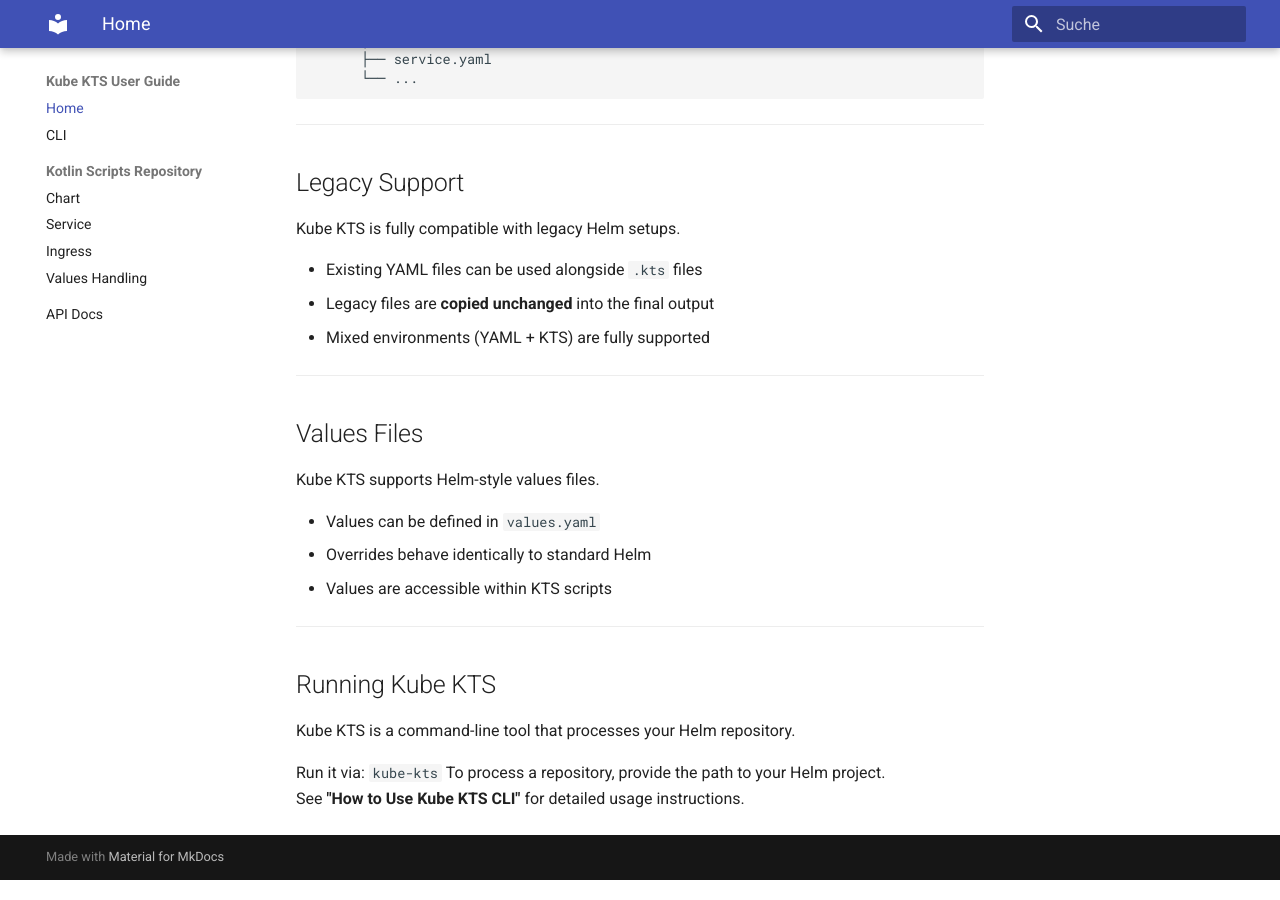
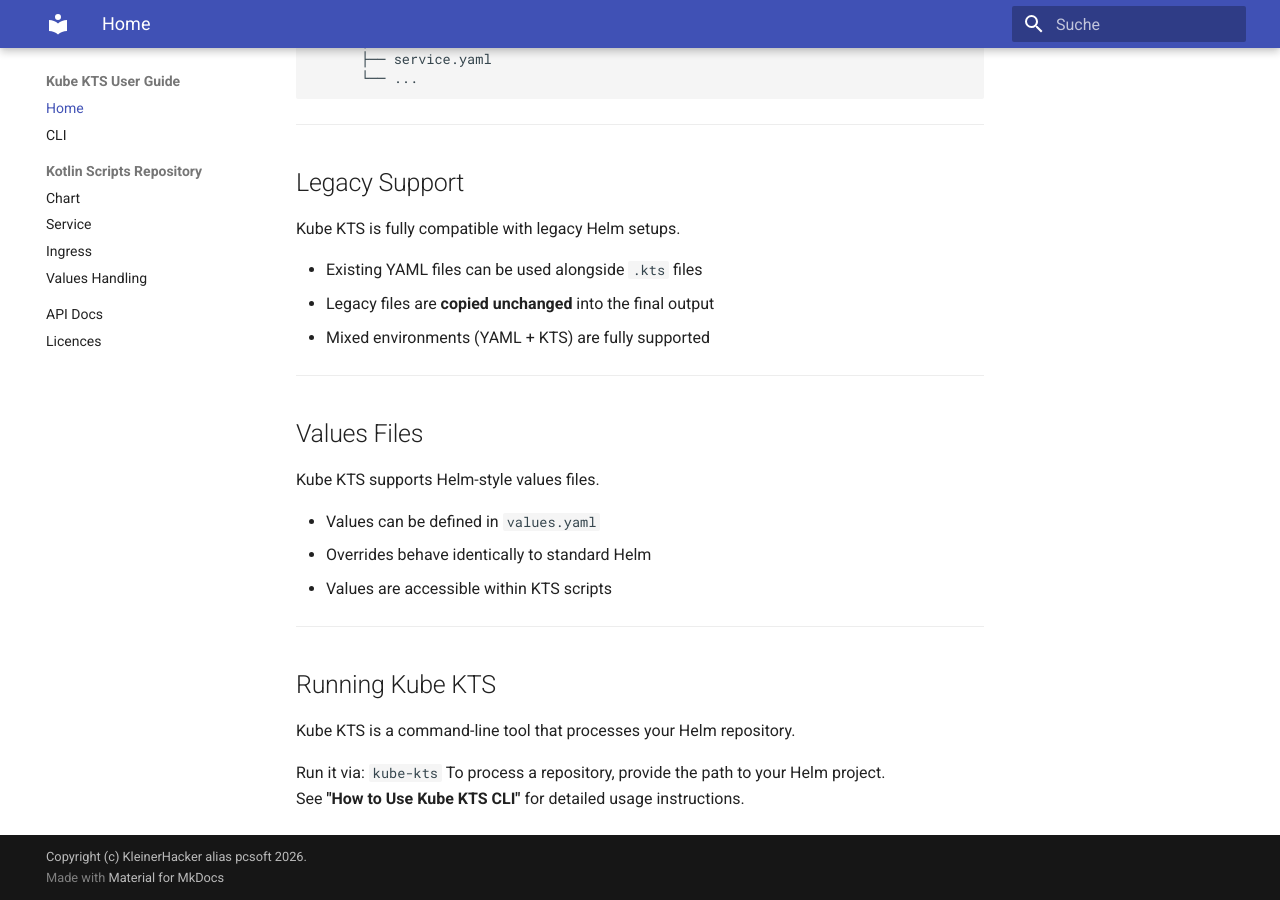
Before and after one commit to KleinerHacker/kube-kts, an MkDocs documentation site: the page built from docs/docs/index.md, in a window 1280 px wide and 900 px high, scrolled down 1233 px. Built offline with MkDocs 1.6.1 and Material for MkDocs 9.7.7, drawn with Linux system fonts in a browser that asks for light colours.

Commit message:
Feature/licencing (#16)
* insert licence export

* insert licence check

---------

Co-authored-by: Kleiner Hacker <kl3in3rhack3r@gmail.com>

```diff
--- a/docs/mkdocs.yml
+++ b/docs/mkdocs.yml
@@ -1,4 +1,5 @@
 site_name: Kube KTS User Guide
+copyright: "Copyright (c) KleinerHacker alias pcsoft 2026."
 
 markdown_extensions:
   - admonition
@@ -26,3 +27,4 @@ nav:
       - Ingress: kts/ingress.md
       - Values Handling: kts/values.md
   - API Docs: dokka/html/index.html
+  - Licences: licences/index.html
```
Also changed, not shown: README.md, 4 other files.
